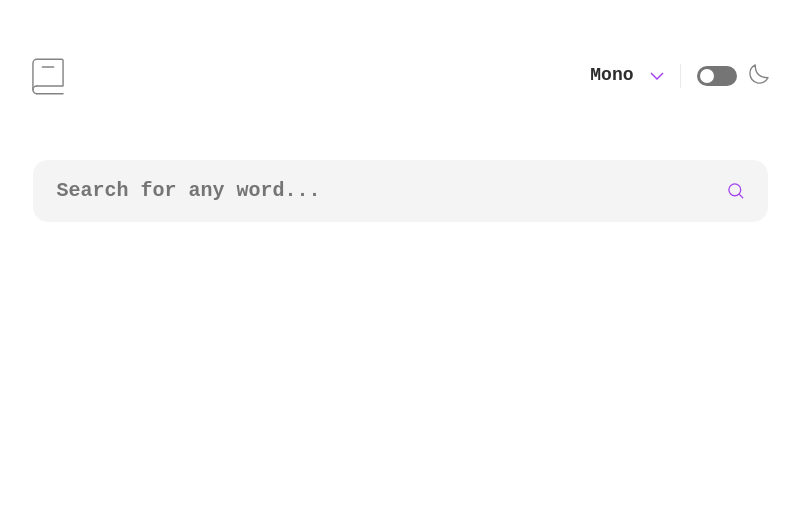
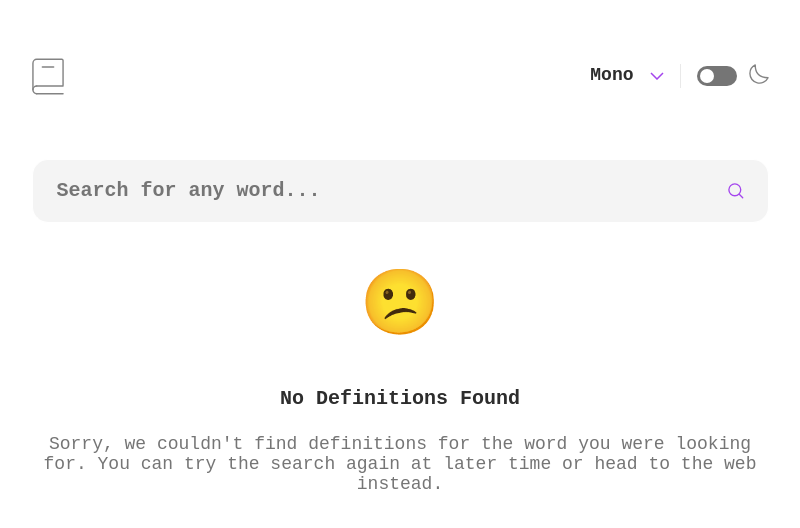
Before and after one commit to tomthestrom/fe-mentor-dictionary, a React (Vite) app: page / in a window 1280 px wide. Shown: the top 528 px of the page, without its empty margins (240-1040 px from the left). Built offline with nearby package versions, Linux system fonts and the light colour scheme; a web font is replaced by a local one.

Commit message:
components/NoResults -styling for NoResults, logical edits Search&SearchBar in case no results are found

```diff
--- /dev/null
+++ b/src/assets/scss/components/_no-results.scss
@@ -0,0 +1,19 @@
+.no-results {
+    text-align: center;
+
+    &__emoticon {
+        font-size: 4rem;
+        margin-bottom: pRem(44);
+    }
+
+    &__heading {
+        color: var(--main-font-color);
+        font-size: var(--font-size--heading-s);
+        margin-bottom: 1.5rem;
+    }
+
+    &__text {
+        color: var(--search-bar-placeholder-color);
+        font-size: var(--font-size--l);
+    }
+}
--- a/src/assets/scss/main.scss
+++ b/src/assets/scss/main.scss
@@ -4,6 +4,7 @@
 @import "base/typography";
 @import "components/control-hub";
 @import "components/footer-results";
+@import "components/no-results";
 @import "components/pof-speech";
 @import "components/search-bar";
 @import "components/search-results";
--- /dev/null
+++ b/src/components/search/NoResults.jsx
@@ -0,0 +1,13 @@
+function NoResults() {
+  return (
+    <main className="no-results">
+      <div className="no-results__emoticon">😕</div>
+      <h1 className="no-results__heading">No Definitions Found</h1>
+      <p className="no-results__text">
+        Sorry, we couldn't find definitions for the word you were looking for.
+        You can try the search again at later time or head to the web instead.
+      </p>
+    </main>
+  );
+}
+export default NoResults;
--- a/src/components/search/Search.jsx
+++ b/src/components/search/Search.jsx
@@ -2,6 +2,7 @@ import { useState } from "react";
 
 import SearchBar from "./SearchBar";
 import SearchResults from "./SearchResults";
+import NoResults from "./NoResults";
 
 /**
  * Houses the search bar
@@ -13,7 +14,10 @@ function Search() {
   return (
     <>
       <SearchBar setSearchRes={setSearchRes} />
-      {searchRes && Object.keys(searchRes).length > 0 && <SearchResults props={searchRes} />}
+      {searchRes && Object.keys(searchRes).length > 0 && (
+        <SearchResults props={searchRes} />
+      )}
+      {searchRes && Object.keys(searchRes).length === 0 && <NoResults />}
     </>
   );
 }
--- a/src/components/search/SearchBar.jsx
+++ b/src/components/search/SearchBar.jsx
@@ -15,13 +15,13 @@ function SearchBar({setSearchRes}) {
     try {
       const response = await fetch(makeRequestURL(searchVal));
       if (!response.ok) {
-        throw new Error("No Definitions Found");
+        throw new Error(response.statusText);
       }
+
       const json = await response.json();
       setSearchRes(json[0]);
     } catch (e) {
-      console.error(e);
-      setSearchRes({})
+      setSearchRes({});
     }
   };
 
```
